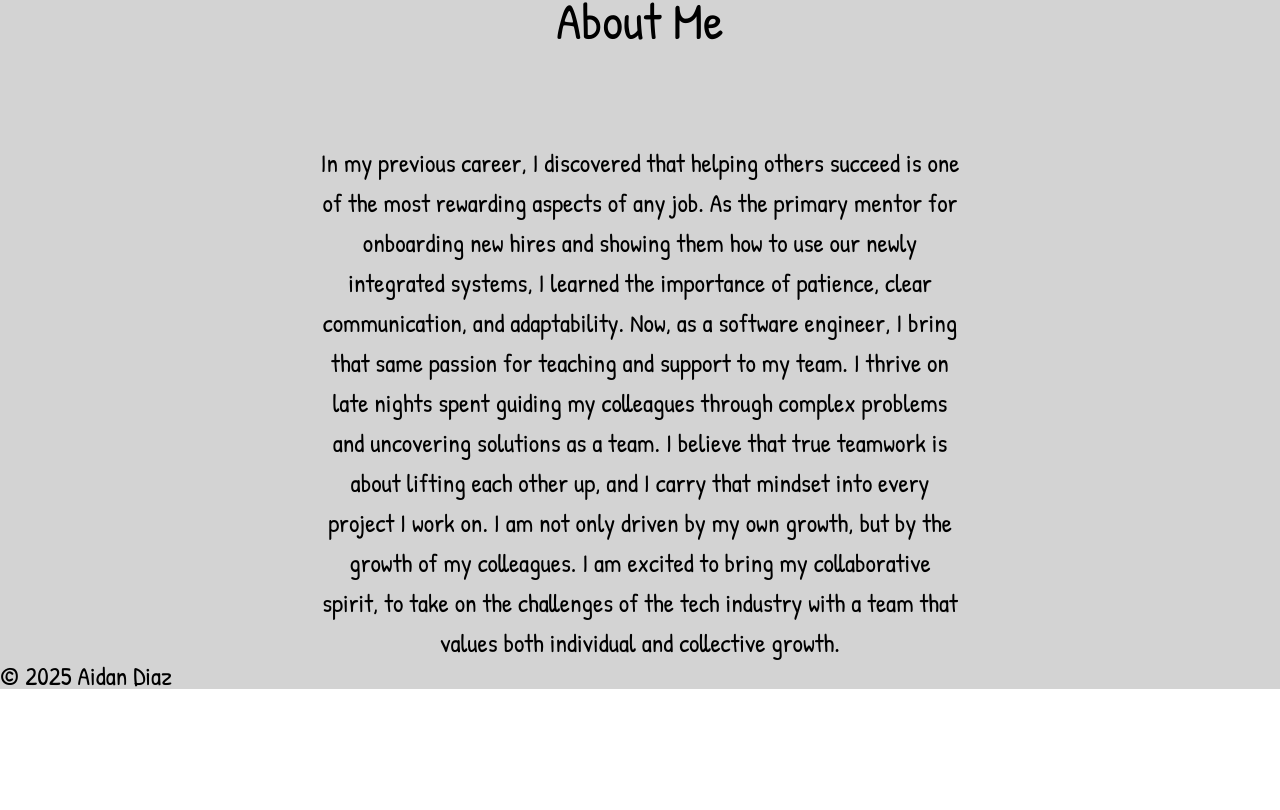
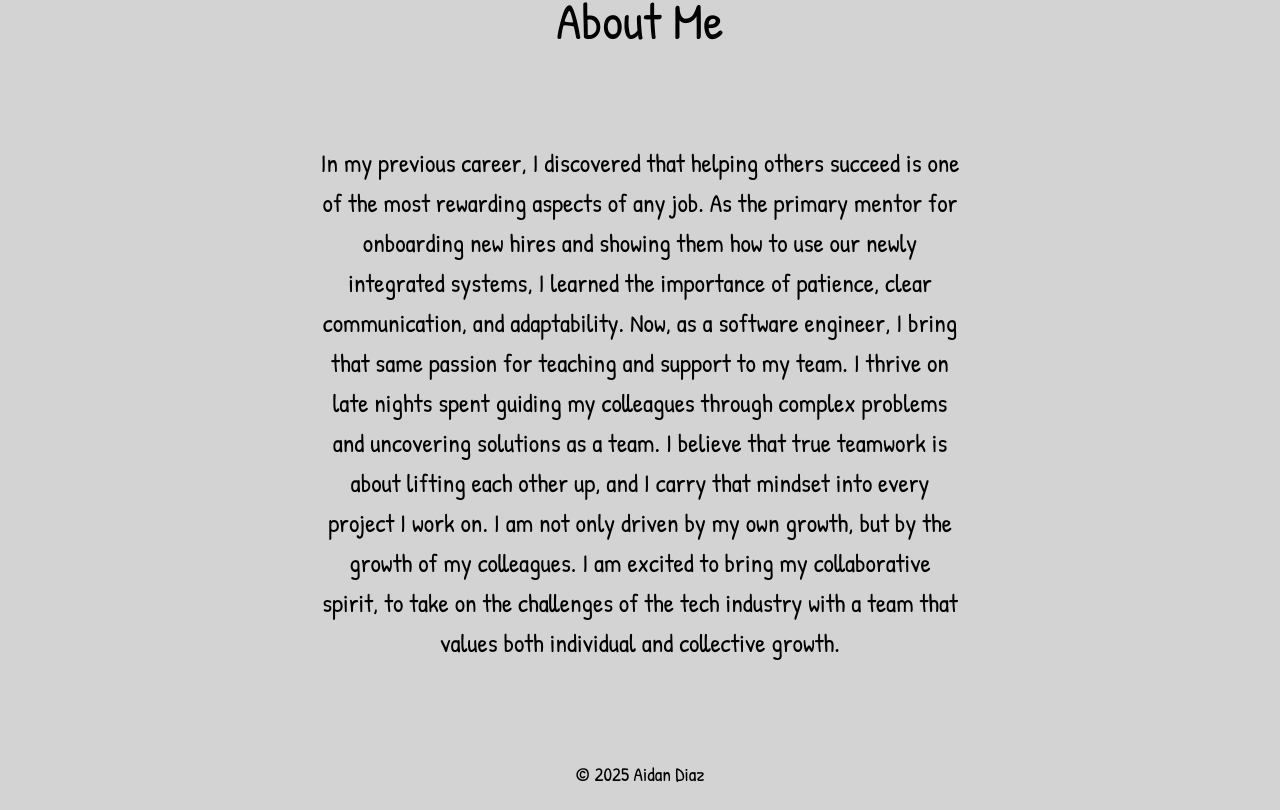
Before and after one commit to aidan-diaz/reactPortfolio, a React (Vite) app: page / in a window 1280 px wide. Shown: the part 1225-2035 px from the top of the page. Before the commit the page ends 1918 px from the top, so only its background shows below. Built offline with nearby package versions, Linux system fonts and the light colour scheme.

Commit message:
updates to styling for footer component

```diff
--- a/src/css/App.css
+++ b/src/css/App.css
@@ -115,3 +115,12 @@ html {
   width: 50%;
   text-align: center;
 }
+
+/* FOOTER */
+
+footer {
+  font-size: 0.75rem;
+  text-align: center;
+  margin-top: 4rem;
+  padding-bottom: 1rem;
+}
```
